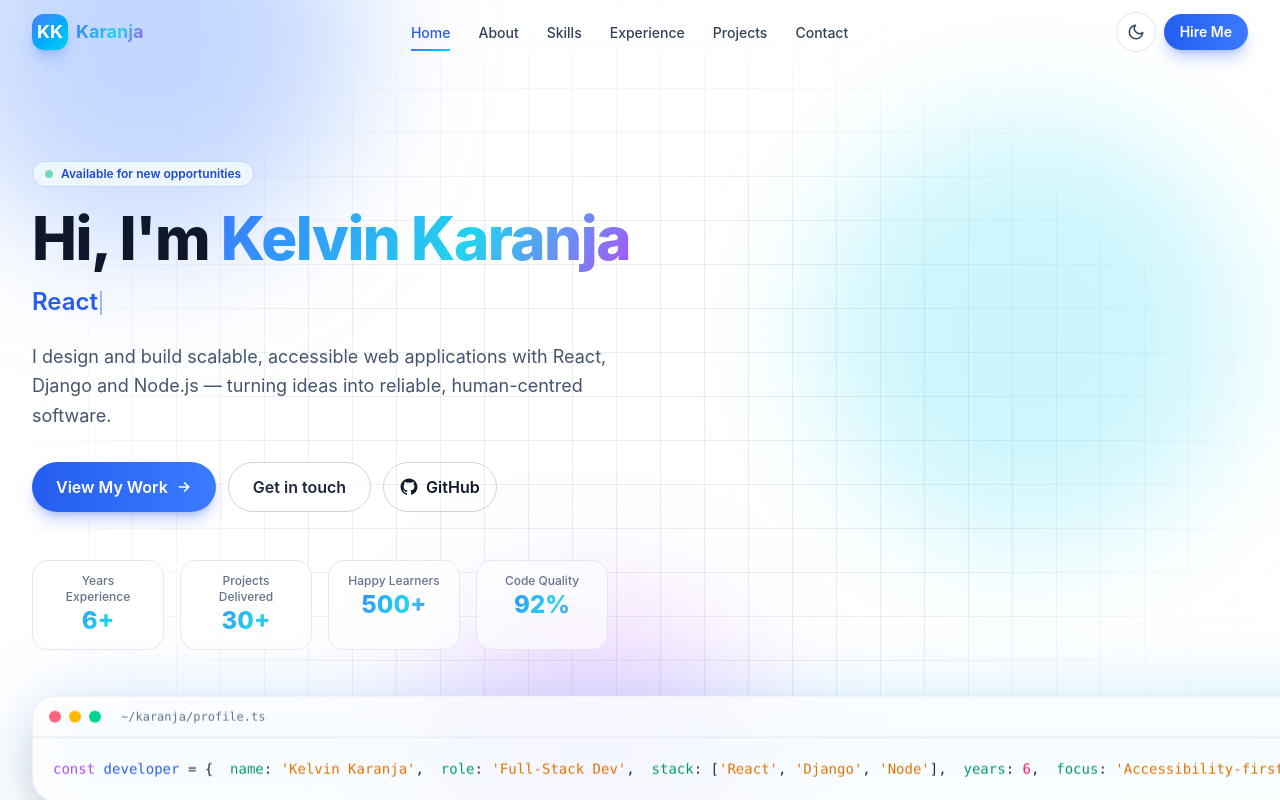
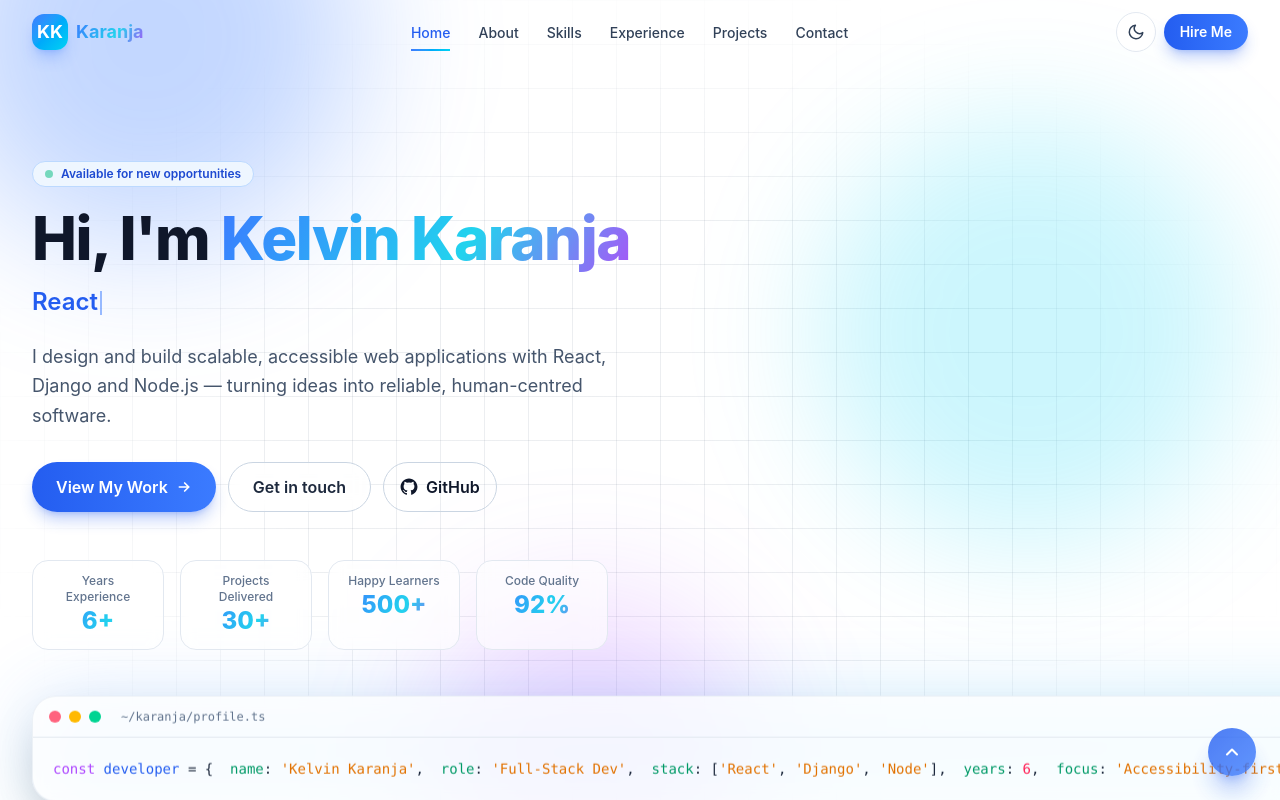
Before and after one commit to KaranjaK/Portfolio, a React (Vite) app: page / in a window 1280 px wide. Shown: the top 800 px of the page. Built offline with nearby package versions, Linux system fonts and the light colour scheme.

Commit message:
It will create the scropp top button/

```diff
--- a/src/App.tsx
+++ b/src/App.tsx
@@ -5,7 +5,7 @@ import { Skills } from "./components/Skills";
 import { Experience } from "./components/Experience";
 import { Projects } from "./components/Projects";
 import { Contact } from "./components/Contact";
-import { Footer } from "./components/Footer";
+import { Footer, ScrollTop } from "./components/Footer";
 import { useReveal, useScrollSpy } from "./hooks/useReveal";
 
 const SECTION_IDS = [
@@ -37,6 +37,7 @@ export default function App() {
       </main>
 
       <Footer />
+      < ScrollTop />
     </>
   );
 }
--- a/src/components/Footer.tsx
+++ b/src/components/Footer.tsx
@@ -7,7 +7,7 @@ export function Footer() {
         <div className="flex items-center gap-3">
           <span
             aria-hidden
-            className="grid h-10 w-10 place-items-center rounded-xl bg-gradient-to-br from-brand-500 to-cyan-400 text-white font-bold"
+            className="grid h-10 w-10 place-items-center rounded-xl bg-linear-to-br from-brand-500 to-cyan-400 text-white font-bold"
           >
             KK
           </span>
@@ -37,7 +37,7 @@ export function ScrollTop() {
     <a
       href="#home"
       aria-label="Back to top"
-      className="fixed bottom-6 right-6 z-40 grid h-12 w-12 place-items-center rounded-full bg-gradient-to-br from-brand-600 to-brand-500 text-white shadow-xl shadow-brand-600/40 hover:-translate-y-1 transition opacity-80 hover:opacity-100"
+      className="fixed bottom-6 right-6 z-40 grid h-12 w-12 place-items-center rounded-full bg-linear-to-br from-brand-600 to-brand-500 text-white shadow-xl shadow-brand-600/40 hover:-translate-y-1 transition opacity-80 hover:opacity-100"
     >
       <svg
         width="20"
```
